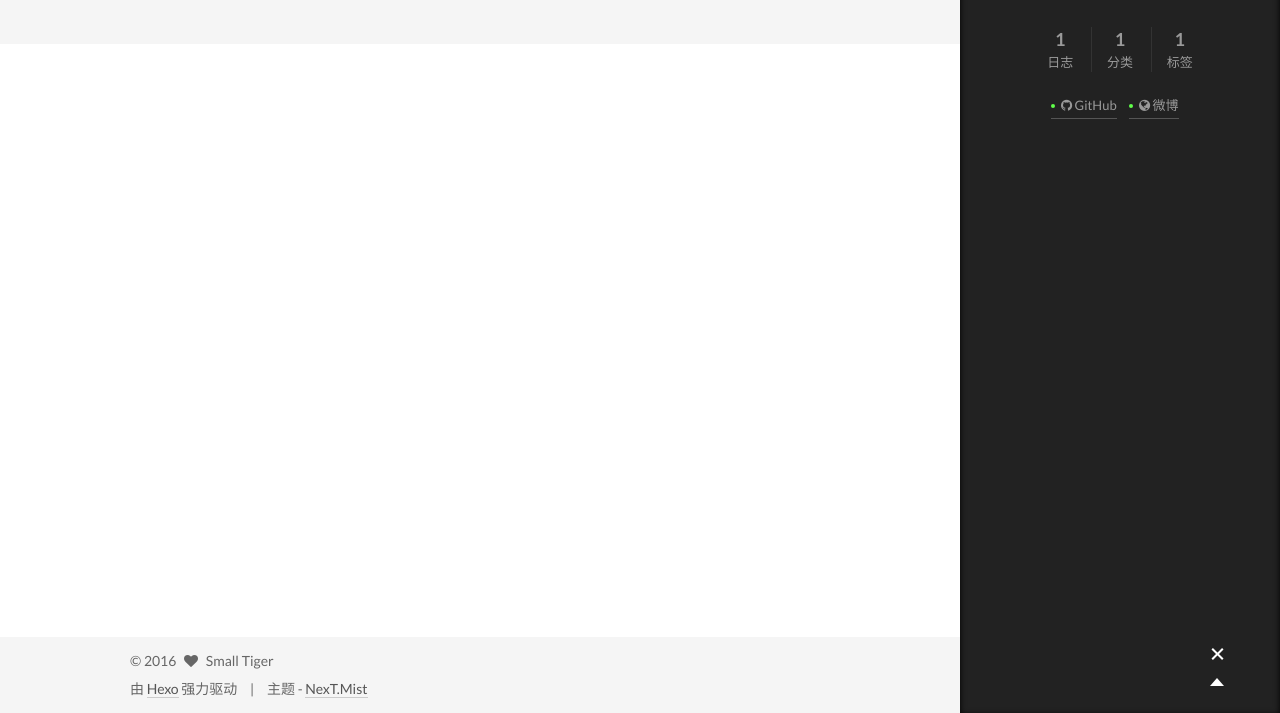
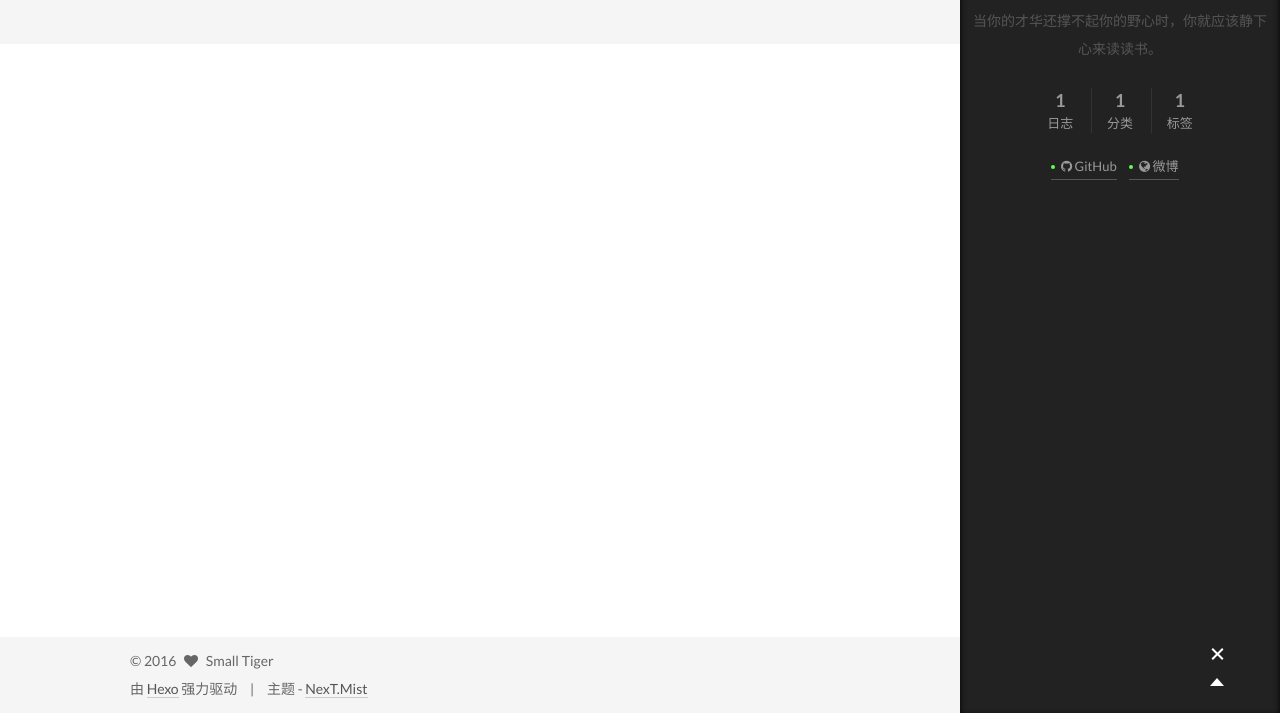
Before and after one commit to lixiaohu1990/lixiaohu1990.github.io, a plain HTML site: page about/index.html in a window 1280 px wide. Both pictures are taken after a click on the element 1217 px from the left and 742 px from the top of the page. Shown: the part 87-800 px from the top of the page. Drawn offline with Linux system fonts and the light colour scheme.

Commit message:
Site updated: 2016-02-28 22:54:55

```diff
--- a/about/index.html
+++ b/about/index.html
@@ -57,16 +57,16 @@
 
 
 
-<meta name="description">
+<meta name="description" content="当你的才华还撑不起你的野心时，你就应该静下心来读读书。">
 <meta property="og:type" content="website">
 <meta property="og:title" content="about">
 <meta property="og:url" content="http://yoursite.com/about/index.html">
 <meta property="og:site_name" content="一生只做浪漫极客">
-<meta property="og:description">
+<meta property="og:description" content="当你的才华还撑不起你的野心时，你就应该静下心来读读书。">
 <meta property="og:updated_time" content="2016-02-28T04:14:46.000Z">
 <meta name="twitter:card" content="summary">
 <meta name="twitter:title" content="about">
-<meta name="twitter:description">
+<meta name="twitter:description" content="当你的才华还撑不起你的野心时，你就应该静下心来读读书。">
 
 
 
@@ -252,7 +252,7 @@
                src="/images/default_avatar.jpg"
                alt="Small Tiger" />
           <p class="site-author-name" itemprop="name">Small Tiger</p>
-          <p class="site-description motion-element" itemprop="description"></p>
+          <p class="site-description motion-element" itemprop="description">当你的才华还撑不起你的野心时，你就应该静下心来读读书。</p>
         </div>
         <nav class="site-state motion-element">
           <div class="site-state-item site-state-posts">
```
Also changed, not shown: 2016/02/28/css/index.html (+1 -1 lines), archives/2016/02/index.html (+4 -4 lines), archives/2016/index.html (+4 -4 lines), archives/index.html (+4 -4 lines), categories/Web前端/index.html (+4 -4 lines), categories/index.html (+4 -4 lines), index.html (+4 -4 lines), tags/CSS/index.html (+4 -4 lines), tags/index.html (+4 -4 lines).
